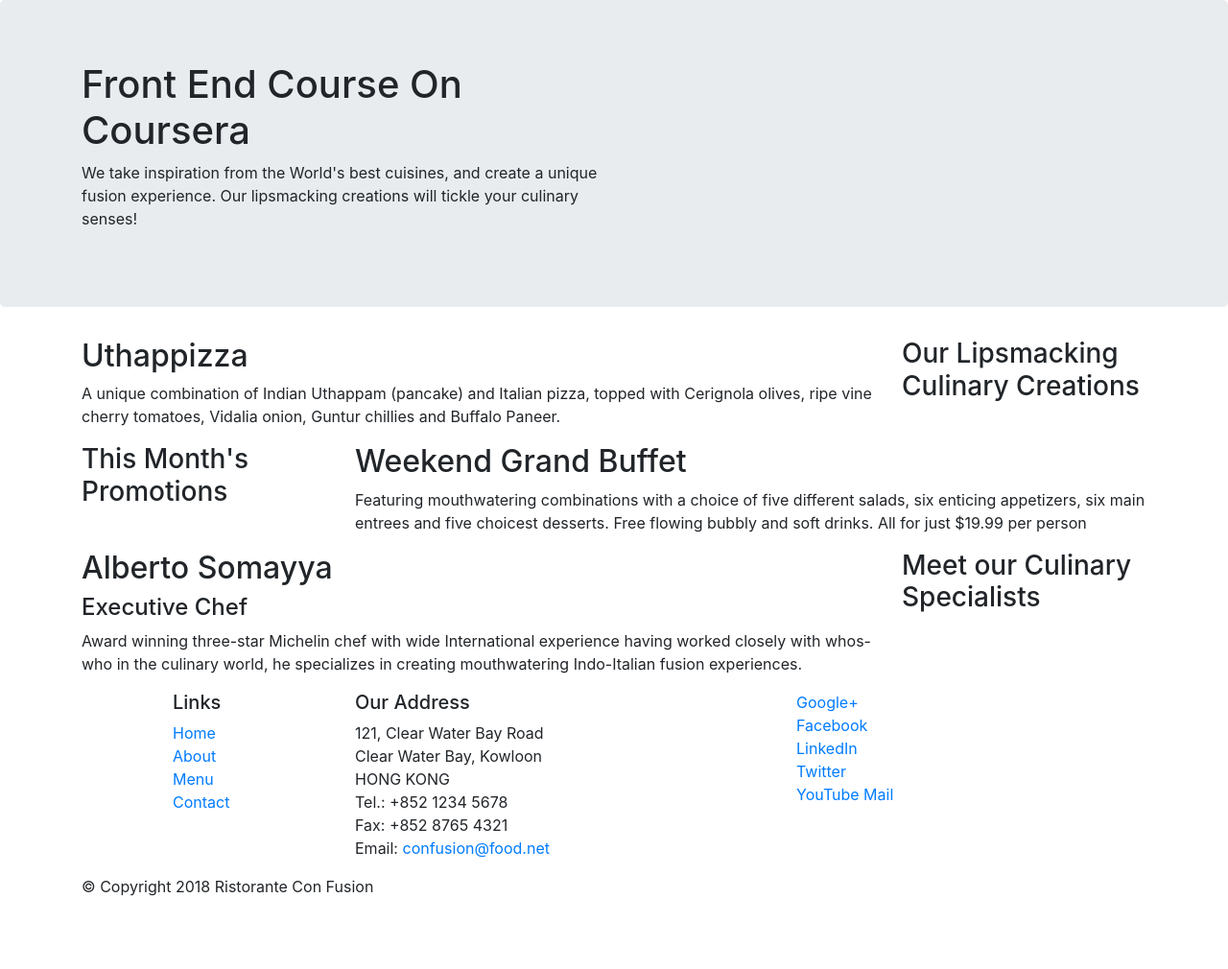
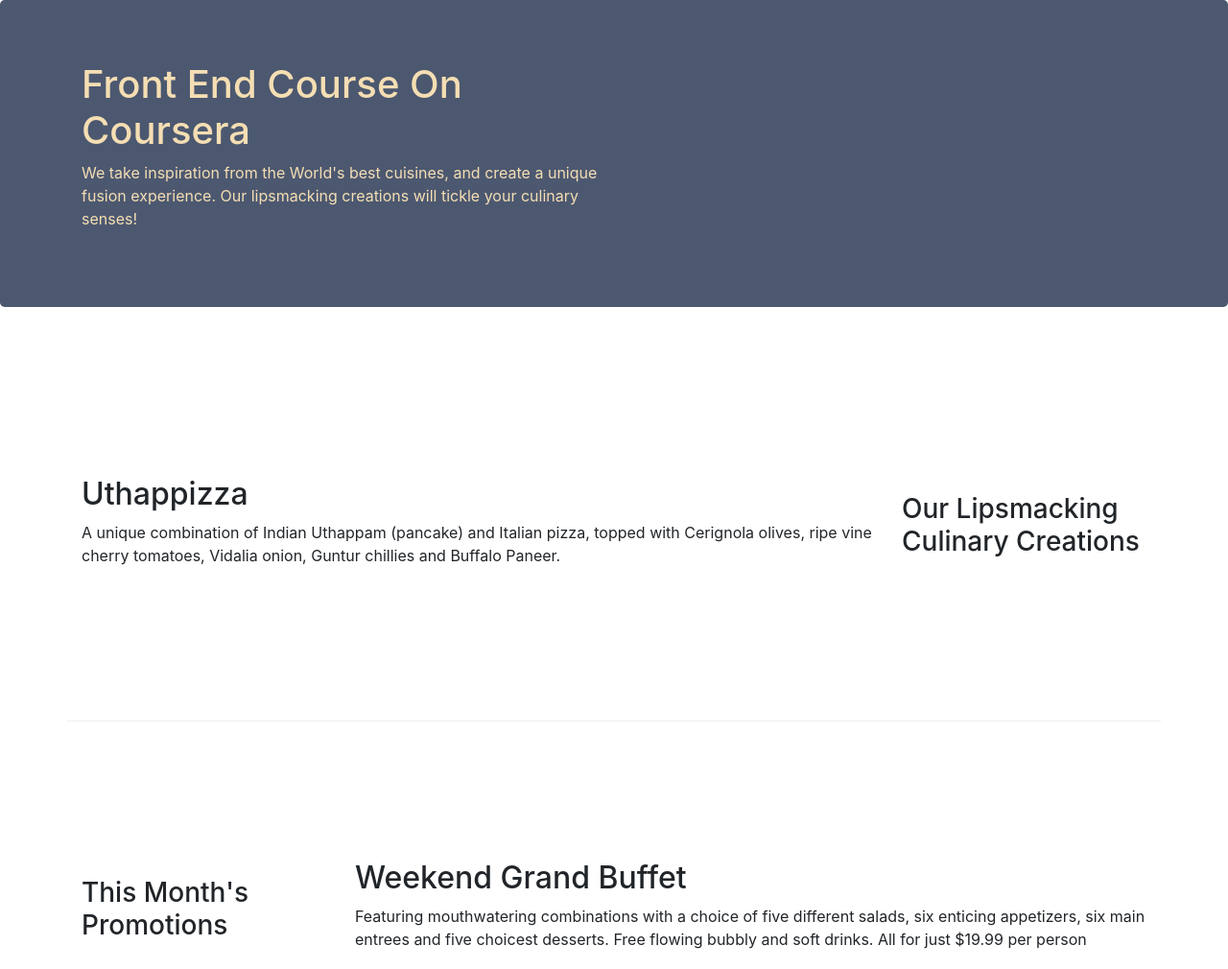
Before and after one commit to UzairSamad/Bootstrap-Sample-Website, a website: page index.html in a window 1280 px wide. Shown: the top 1010 px of the page at 96% size. Before the commit the page ends 952 px from the top, so only its background shows below. Drawn offline with nearby package versions, Linux system fonts and the light colour scheme.

Commit message:
done first week exersice

```diff
--- a/css/style.css
+++ b/css/style.css
@@ -0,0 +1,29 @@
+.row-header{
+    margin:0px auto;
+    padding:0px;
+}
+
+.row-content {
+    margin:0px auto;
+    padding: 50px 0px 50px 0px;
+    border-bottom: 1px ridge;
+    min-height:400px;
+}
+
+.footer{
+    background-color: #A2aab0;
+    margin:0px auto;
+    padding: 20px 0px 20px 0px;
+}
+.jumbotron {
+    padding:70px 30px 70px 30px;
+    margin:0px auto;
+    background: #4c5870 !important ;
+    color: wheat ;
+}
+
+address{
+    font-size:80%;
+    margin:0px;
+    color:#0f0f0f;
+}
--- a/index.html
+++ b/index.html
@@ -2,6 +2,7 @@
 <html lang="en">
 
 <head>
+    <link href="css/style.css" rel="stylesheet">
     <!-- Required meta tags always come first -->
     <meta charset="utf-8">
     <meta name="viewport" content="width=device-width, initial-scale=1, shrink-to-fit=no">
@@ -14,7 +15,7 @@
 
 <body>
 
-    <header class="jumbotron">
+    <header class="jumbotron row-header">
         <div class='container' >
             <div class='row'>
                 <div class="col-12 col-sm-6">
@@ -29,7 +30,7 @@
     </header>
 
     <div class='container'>
-        <div class="row">
+        <div class="row row-content align-items-center">
             <div class="col-12 col-sm-4 order-sm-last col-md-3">
                 <h3>Our Lipsmacking Culinary Creations</h3>
             </div>
@@ -41,7 +42,7 @@
         </div>
 
 
-        <div  class="row">
+        <div  class="row row-content align-items-center">
             <div  class="col-12 col-sm-4 col-md-3">
                 <h3>This Month's Promotions</h3>
             </div>
@@ -53,7 +54,7 @@
             </div>
         </div>
 
-        <div  class="row">
+        <div  class="row row-content align-items-center">
             <div class="col-12 col-sm-4 order-sm-last col-md-3">
                 <h3>Meet our Culinary Specialists</h3>
             </div>
@@ -67,7 +68,7 @@
         </div>
     </div>
 
-    <footer>
+    <footer class="footer">
         <div class="container">
             <div  class="row">
                 <div class="col-4 offset-1 col-sm-2">
@@ -90,8 +91,8 @@
                         Email: <a href="mailto:confusion@food.net">confusion@food.net</a>
                     </address>
                 </div>
-                <div  class="row">
-                    <div class="col-12 col-sm-4">
+                <div  class="row col-12 col-sm-4 align-self-center ">
+                    <div class="text-center">
                         <a href="http://google.com/+">Google+</a>
                         <a href="http://www.facebook.com/profile.php?id=">Facebook</a>
                         <a href="http://www.linkedin.com/in/">LinkedIn</a>
@@ -101,7 +102,7 @@
                     </div>
                 </div>
             </div>
-            <div  class="row">
+            <div  class="row justify-content-center">
                 <div class="col-auto">
                     <p>© Copyright 2018 Ristorante Con Fusion</p>
                 </div>
```
